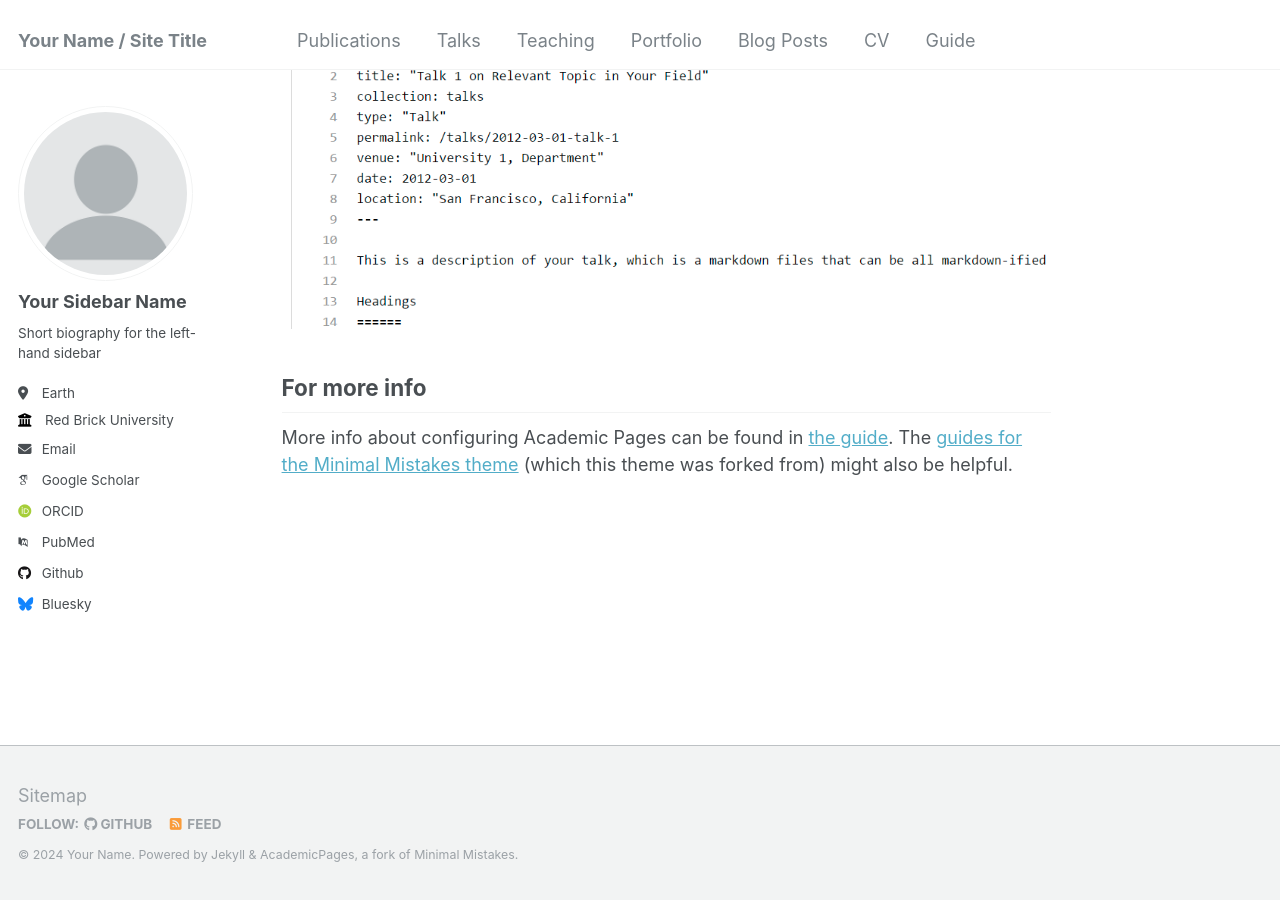
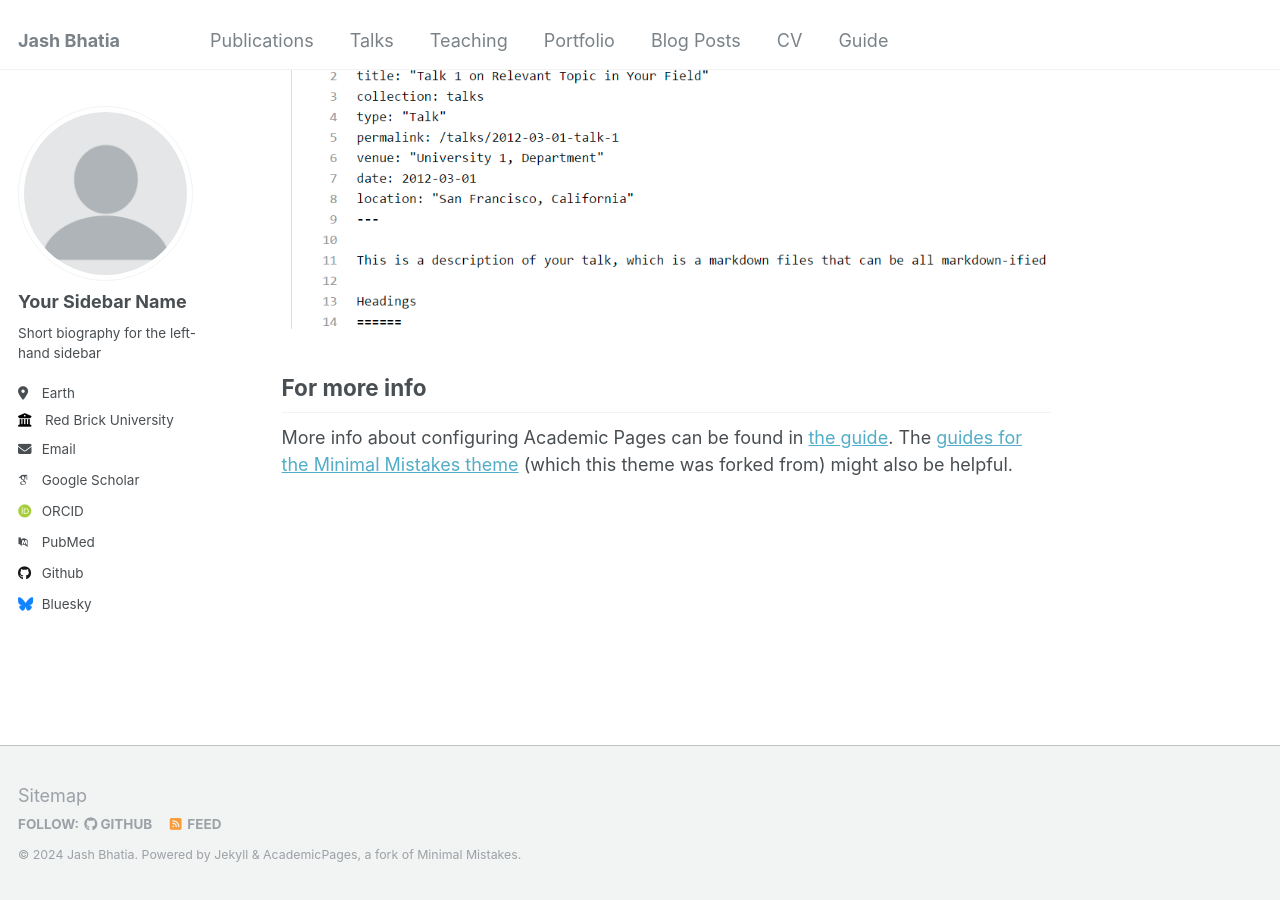
Before and after one commit to jashbhatia07/jashbhatia.github.io, a Jekyll site: the page built from _pages/about.md, in a window 1280 px wide and 900 px high, scrolled down 2660 px. Built offline with Jekyll 4.4.1, drawn with Linux system fonts in a browser that asks for light colours; some web fonts are replaced.

Commit message:
Update _config.yml

```diff
--- a/_config.yml
+++ b/_config.yml
@@ -8,13 +8,13 @@
 
 # Basic Site Settings
 locale                   : "en-US"
-title                    : "Your Name / Site Title"
+title                    : "Jash Bhatia"
 title_separator          : "-"
-name                     : &name "Your Name"
-description              : &description "personal description"
-url                      : https://academicpages.github.io # the base hostname & protocol for your site e.g. "https://mmistakes.github.io"
+name                     : &name "Jash Bhatia"
+description              : &description "Grad Student@UIUC"
+url                      : https://jashbhatia.github.io # the base hostname & protocol for your site e.g. "https://mmistakes.github.io"
 baseurl                  : "" # the subpath of your site, e.g. "/blog"
-repository               : "academicpages/academicpages.github.io"
+repository               : "jashbhatia07/jashbhatia07.github.io"
 
 # Site Author - The following control what appear as part of the author content on the side bar.
 #               If a field is blank the icon and link will not appear, otherwise it will be shown.
```
